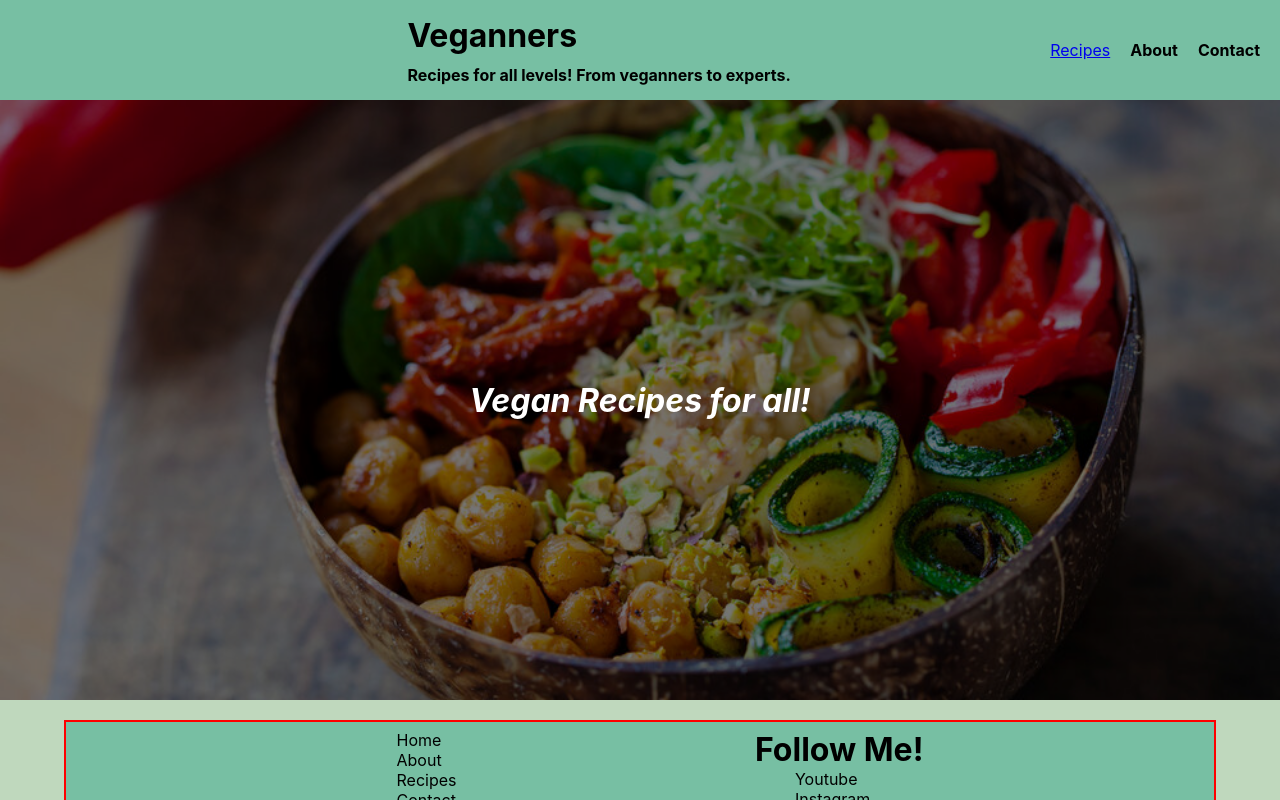
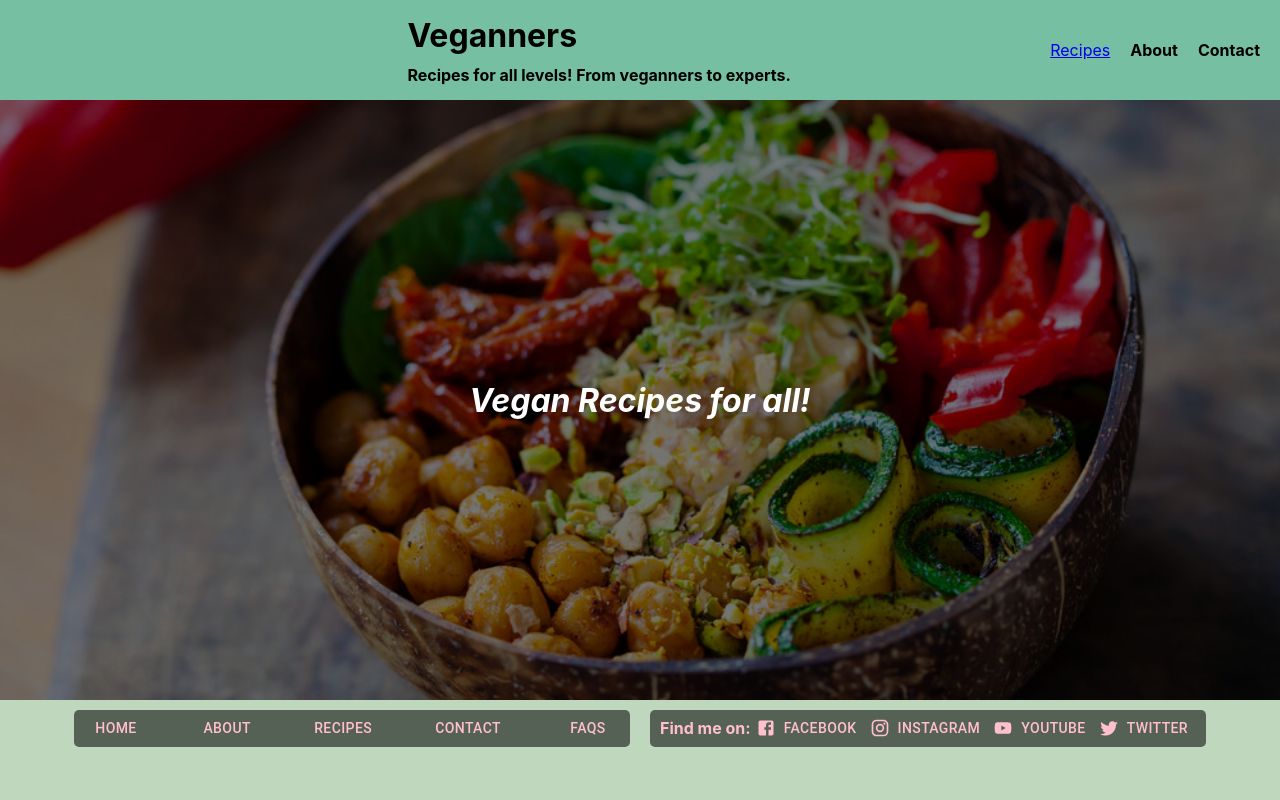
Before and after one commit to amedra13/VeganNoob, a React (Create React App) app: page / in a window 1280 px wide. Built offline with nearby package versions, Linux system fonts and the light colour scheme.

Commit message:
adjusted styling for footer

```diff
--- a/src/App.js
+++ b/src/App.js
@@ -3,6 +3,7 @@ import BrandImage from './BrandImage';
 import Home from './views/Home';
 import Recipes from './views/Recipes';
 import FoodRecipe from './views/FoodRecipe';
+import Footer from './components/home/Footer';
 
 import { BrowserRouter as Router, Switch, Route } from 'react-router-dom';
 
@@ -16,6 +17,7 @@ function App() {
 					<Route exact path="/recipes" component={Recipes} />
 					<Route exact path="/recipes/:id" component={FoodRecipe} />
 				</Switch>
+				<Footer />
 			</div>
 		</Router>
 	);
--- a/src/components/home/Footer.js
+++ b/src/components/home/Footer.js
@@ -1,45 +1,65 @@
 import React from 'react';
-import Grid from '@material-ui/core/Grid';
-import { makeStyles } from '@material-ui/core/styles';
-
-const useStyles = makeStyles((theme) => ({
-	root: {
-		flexGrow: 1,
-		border: '2px solid red',
-		width: '90%',
-		margin: '20px auto',
-		backgroundColor: '#77bfa3',
-	},
-	list: {
-		listStyle: 'none',
-	},
-	listItem: {},
-}));
+import { Link } from 'react-router-dom';
+import Button from '@material-ui/core/Button';
+import FacebookIcon from '@material-ui/icons/Facebook';
+import InstagramIcon from '@material-ui/icons/Instagram';
+import YouTubeIcon from '@material-ui/icons/YouTube';
+import TwitterIcon from '@material-ui/icons/Twitter';
 
 const Footer = () => {
-	const classes = useStyles();
-
 	return (
-		<Grid container justify="space-evenly" className={classes.root} spacing={2}>
-			<Grid item>
-				<ul className={classes.list}>
-					<li>Home</li>
-					<li>About</li>
-					<li>Recipes</li>
-					<li>Contact</li>
-					<li>FAQs</li>
+		<div className="footer">
+			<div className="footer__container">
+				<ul>
+					<li>
+						<Button className="footer__button" component={Link} to="/">
+							Home
+						</Button>
+					</li>
+					<li>
+						<Button className="footer__button">About</Button>
+					</li>
+					<li>
+						<Button className="footer__button" component={Link} to="/recipes">
+							Recipes
+						</Button>
+					</li>
+					<li>
+						<Button className="footer__button">contact</Button>
+					</li>
+					<li>
+						<Button className="footer__button">FAQs</Button>
+					</li>
 				</ul>
-			</Grid>
-			<Grid item>
-				<h1>Follow Me!</h1>
-				<ul className={classes.list}>
-					<li>Youtube</li>
-					<li>Instagram</li>
-					<li>Facebook</li>
-					<li>Twitter</li>
+			</div>
+			<div className="footer__container">
+				<ul>
+					<li>
+						<h4>Find me on:</h4>
+					</li>
+					<li>
+						<Button startIcon={<FacebookIcon />} className="footer__icon">
+							Facebook
+						</Button>
+					</li>
+					<li>
+						<Button className="footer__icon" startIcon={<InstagramIcon />}>
+							Instagram
+						</Button>
+					</li>
+					<li>
+						<Button className="footer__icon" startIcon={<YouTubeIcon />}>
+							YouTube
+						</Button>
+					</li>
+					<li>
+						<Button className="footer__icon" startIcon={<TwitterIcon />}>
+							Twitter
+						</Button>
+					</li>
 				</ul>
-			</Grid>
-		</Grid>
+			</div>
+		</div>
 	);
 };
 
--- a/src/styles/home.scss
+++ b/src/styles/home.scss
@@ -15,3 +15,28 @@
 		}
 	}
 }
+
+.footer {
+	width: 90%;
+	margin: 0 auto;
+	border-radius: 10px;
+	display: grid;
+	grid-template-columns: 1fr 1fr;
+}
+
+.footer__container {
+	border-radius: 5px;
+	margin: 10px;
+	background-color: rgba(0, 0, 0, 0.548);
+	ul {
+		height: 100%;
+		list-style-type: none;
+		padding: 0 10px;
+		color: pink;
+		@include spread-row;
+	}
+	.footer__icon,
+	.footer__button {
+		color: pink;
+	}
+}
--- a/src/views/Home.js
+++ b/src/views/Home.js
@@ -1,13 +1,11 @@
 import React from 'react';
 import Header from '../components/home/Header';
-import Footer from '../components/home/Footer';
 
 const Home = () => {
 	return (
 		<div>
 			<Header />
 			{/* About Me */}
-			<Footer />
 		</div>
 	);
 };
```
Also changed, not shown: 1 other file (tests, documents, lock files or other folders).
